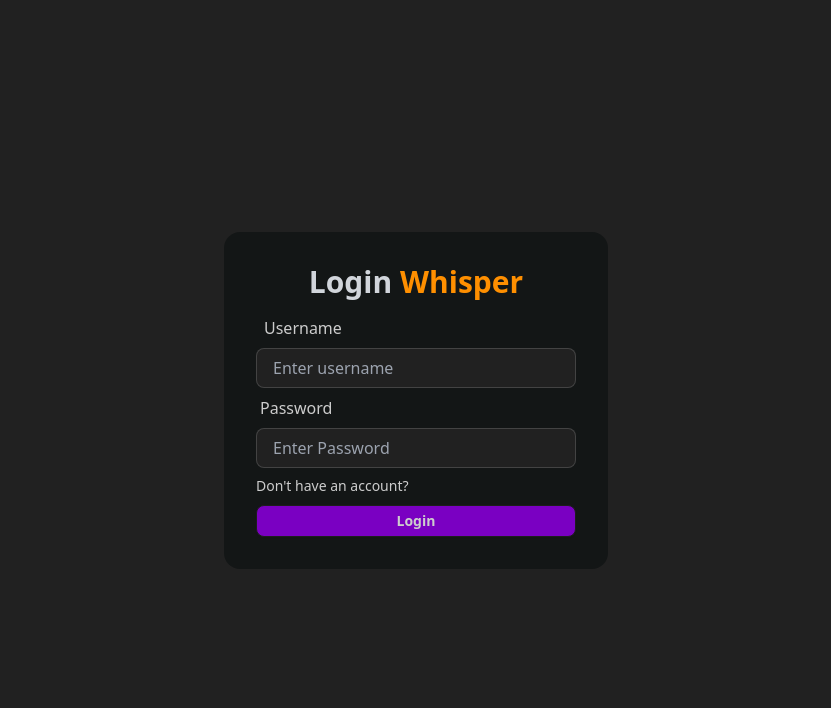
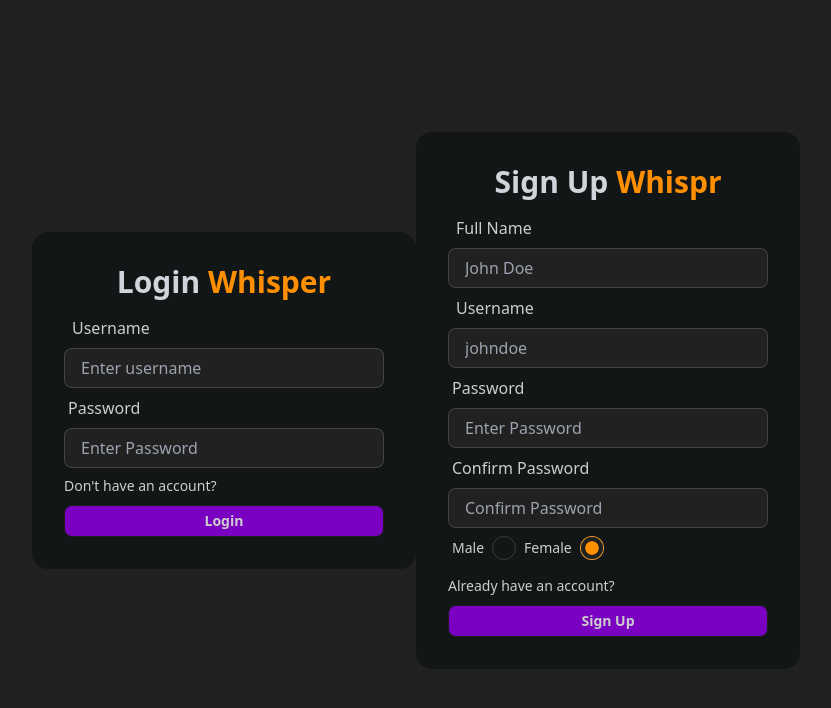
Before and after one commit to iamfaran/whispr-chat-app, a React (Vite) app in the folder frontend/: page /register in a window 1280 px wide. Shown: the top 708 px of the page, without its empty margins (224-1055 px from the left). Built offline with nearby package versions, Linux system fonts and the light colour scheme.

Commit message:
add signup UI

```diff
--- a/frontend/src/App.jsx
+++ b/frontend/src/App.jsx
@@ -1,8 +1,10 @@
 import Login from "./pages/login/Login";
+import Register from "./pages/register/Register";
 function App() {
   return (
     <div className="p-4  h-screen flex items-center justify-center">
       <Login />
+      <Register />
     </div>
   );
 }
--- /dev/null
+++ b/frontend/src/components/GenderCheckbox.jsx
@@ -0,0 +1,29 @@
+const GenderCheckbox = () => {
+  return (
+    <div className="flex">
+      <div className="form-control">
+        <label className="label cursor-pointer gap-2">
+          <span className="label-text">Male</span>
+          <input
+            type="radio"
+            name="radio-10"
+            className="radio checked:bg-primary"
+            checked
+          />
+        </label>
+      </div>
+      <div className="form-control">
+        <label className="label cursor-pointer gap-2">
+          <span className="label-text">Female</span>
+          <input
+            type="radio"
+            name="radio-10"
+            className="radio checked:bg-primary"
+            checked
+          />
+        </label>
+      </div>
+    </div>
+  );
+};
+export default GenderCheckbox;
--- a/frontend/src/pages/register/Register.jsx
+++ b/frontend/src/pages/register/Register.jsx
@@ -1,5 +1,79 @@
+import GenderCheckbox from "../../components/GenderCheckbox";
+
 const Register = () => {
-  return <div>Register Page</div>;
+  return (
+    <div
+      className="card w-96 bg-primary-content
+  "
+    >
+      <div className="card-body">
+        <h1 className="text-3xl font-semibold text-center text-gray-300">
+          Sign Up <span className="text-primary"> Whispr</span>
+        </h1>
+
+        <form>
+          <div>
+            <label className="label p-2">
+              <span className="text-base label-text">Full Name</span>
+            </label>
+            <input
+              type="text"
+              placeholder="John Doe"
+              className="w-full input input-bordered  h-10"
+            />
+          </div>
+
+          <div>
+            <label className="label p-2 ">
+              <span className="text-base label-text">Username</span>
+            </label>
+            <input
+              type="text"
+              placeholder="johndoe"
+              className="w-full input input-bordered h-10"
+            />
+          </div>
+
+          <div>
+            <label className="label">
+              <span className="text-base label-text">Password</span>
+            </label>
+            <input
+              type="password"
+              placeholder="Enter Password"
+              className="w-full input input-bordered h-10"
+            />
+          </div>
+
+          <div>
+            <label className="label">
+              <span className="text-base label-text">Confirm Password</span>
+            </label>
+            <input
+              type="password"
+              placeholder="Confirm Password"
+              className="w-full input input-bordered h-10"
+            />
+          </div>
+
+          <GenderCheckbox />
+
+          <a
+            className="text-sm hover:underline hover:text-blue-600 mt-2 inline-block"
+            href="#"
+          >
+            Already have an account?
+          </a>
+
+          <div>
+            <button className="btn btn-block btn-sm mt-2 bg-secondary">
+              Sign Up
+            </button>
+          </div>
+        </form>
+      </div>
+    </div>
+  );
 };
 
 export default Register;
```
